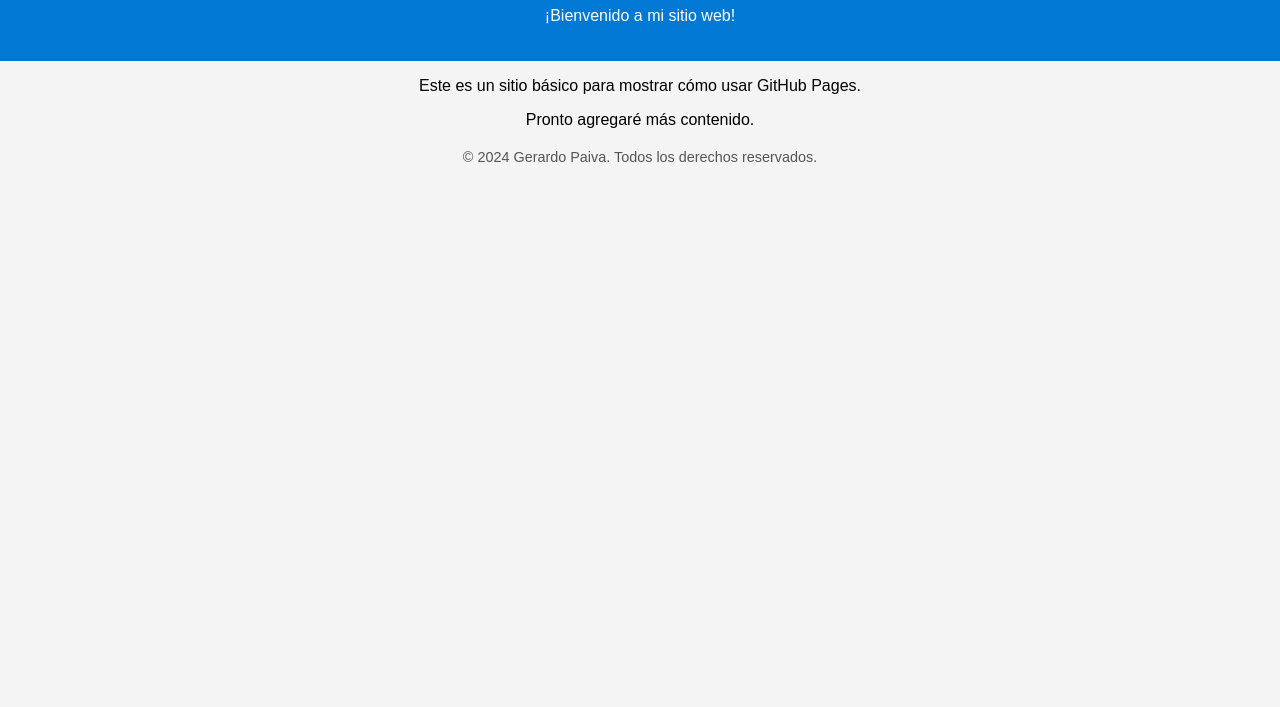
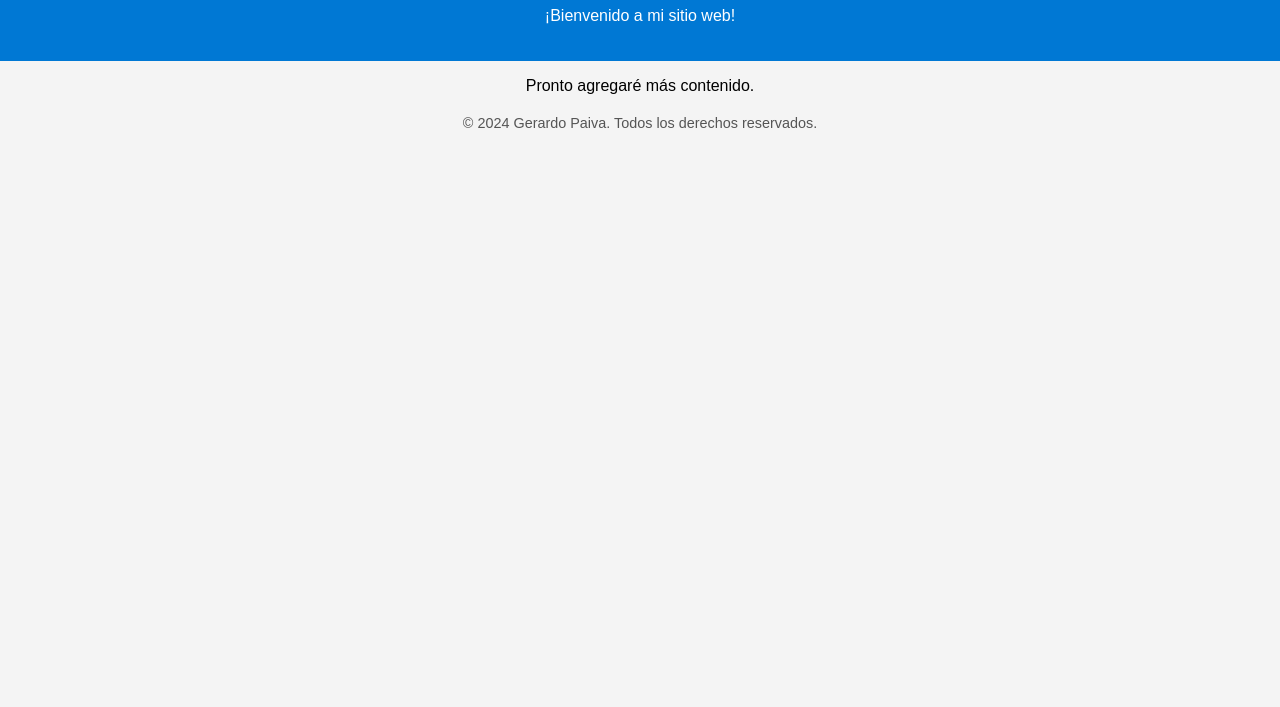
Before and after one commit to gerarpaiva/gerardopaiva, a plain HTML site: page index.html in a window 1280 px wide. Shown: the part 93-800 px from the top of the page. Drawn offline with Linux system fonts and the light colour scheme.

Commit message:
Add files via upload

```diff
--- a/index.html
+++ b/index.html
@@ -30,7 +30,6 @@
     <p>¡Bienvenido a mi sitio web!</p>
   </header>
   <main>
-    <p>Este es un sitio básico para mostrar cómo usar GitHub Pages.</p>
     <p>Pronto agregaré más contenido.</p>
   </main>
   <footer>
```
Also changed, not shown: 1 other file.
